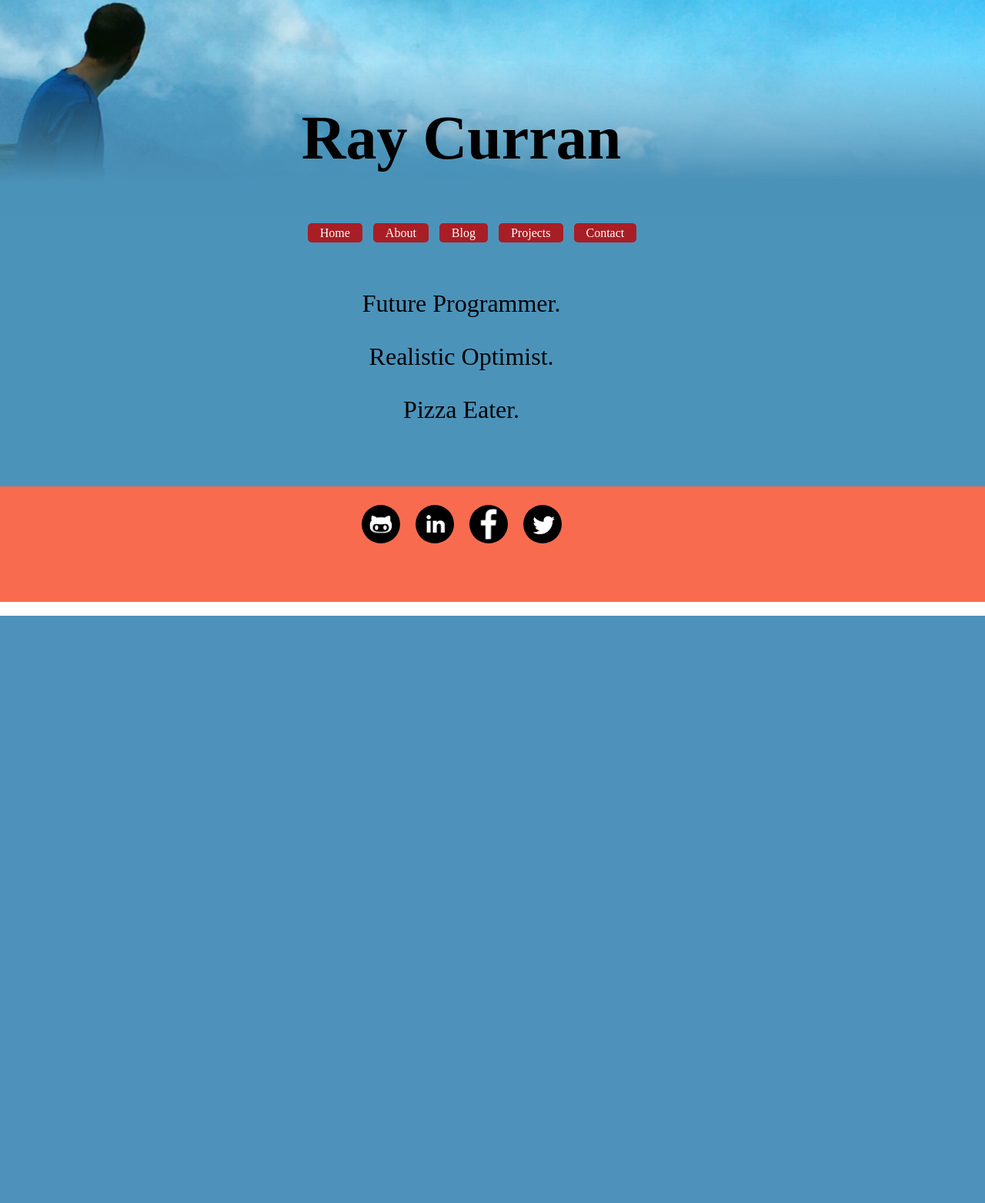
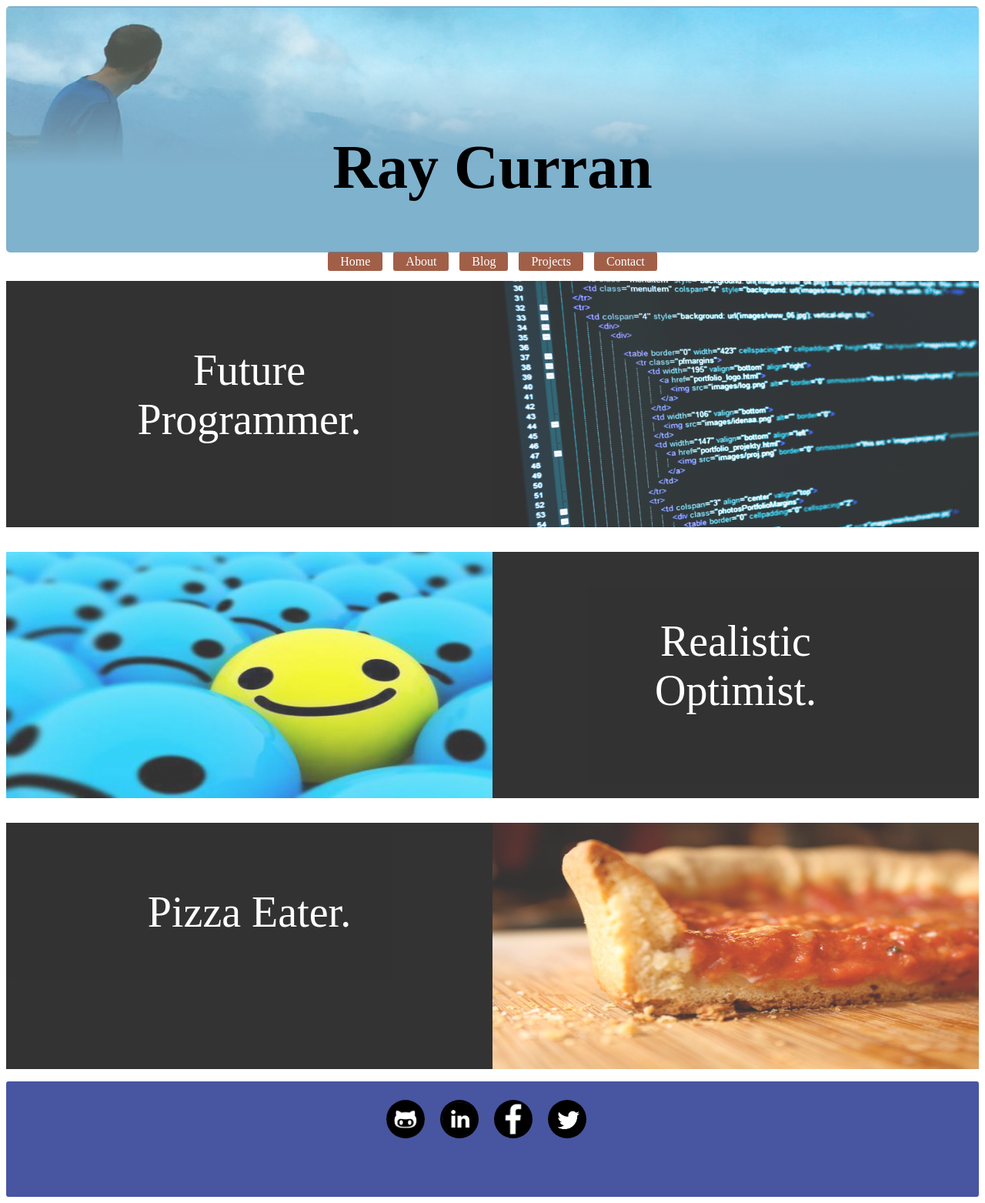
Before and after one commit to ray-curran/ray-curran.github.io, a PHP site: page / in a window 1280 px wide. Shown: the whole page at 77% size. Before the commit the page ends 800 px from the top, so only its background shows below. Run offline with PHP 8.4, Linux system fonts and the light colour scheme.

Commit message:
Update with new css

```diff
--- a/index.html
+++ b/index.html
@@ -1,11 +1,12 @@
 <!DOCTYPE html>
 <html>
 <head>
-	<link rel="stylesheet" type="text/css" href="stylesheets/default.css">
+	<link rel="stylesheet" type="text/css" href="stylesheets/2nddefault.css">
 	<title>Ray Curran</title>
 </head>
 <body>
 	<header>
+		<img src="imgs/mountaintest5.jpg" />
 		<h1>Ray Curran</h1>
 	</header>
 	<nav class="nav-bar">
@@ -15,10 +16,18 @@
 		<a href="#">Projects</a>
 		<a href="#">Contact</a>
 	</nav>
+	<br>
 	<section>
-		<p>Future Programmer.</p>
-		<p>Realistic Optimist.</p>
-		<p>Pizza Eater.</p>
+		<div class="left"><p>Future Programmer.</p></div>
+		<div class="right"><img src="imgs/programmer.png"/></div>
+	</section>
+	<section>
+		<div class="left"><img src="imgs/realoptimism.png"/></div>
+		<div class="right"><p>Realistic Optimist.</p></div>
+	</section>
+	<section>
+		<div class="left"><p>Pizza Eater.</p></div>
+		<div class="right"><img src="imgs/pizza.png"/></div>
 	</section>
 	<footer>
 		<a href="https://github.com/ray-curran"><img src="imgs/graygithub.png"/></a>
--- a/stylesheets/2nddefault.css
+++ b/stylesheets/2nddefault.css
@@ -3,73 +3,86 @@ html {
 	font-family: Futura;
 }
 
-header {
-    background: url("../imgs/mountaintest5.jpg") ;
-    -webkit-background-size: cover; /* For WebKit*/
-    -moz-background-size: cover;    /* Mozilla*/
-    -o-background-size: cover;      /* Opera*/
-    background-size: cover;         /* Generic*/
-    height: 20em;
-    width: 105%;
-    margin: -5em -2em 0em -2em;
-≈
+
+header img {
+	height: 20em;
+	margin: auto;
+	opacity: .7;
+	position: static;
+	border-radius: 5px;
+	width: 100%;
 }
 
 header h1 {
-	padding-top: 2em;
 	font-size: 5em;
-	margin-left: -1em;
+	opacity: 5;
+	position: relative;
+	margin-top: -2em;
+	margin-bottom: .85em;
 }
 
 nav {
-	background-color: #4C93BA;
 	display: inline;
-}
-
-
-nav a:first-child {
-	margin-left: -3em;
 }
 
 nav a {
 	padding: .25em 1em .25em 1em;
 	text-decoration: none;
-	/*border: 1px solid #87852A;*/
-	border-radius: 5px;
+	background-color: #A15F48;
+	margin: 5px;
 	color: white;
-	background-color: #a81e25;
-	margin: 5px;
+	border-radius: 3px;
 }
 
 nav a:hover {
-	/*background-color: #6D6C27;*/
 	background-color: #4F5460;
 }
 
 section {
-	background-color: #4C93BA;
-	width: 105%;
-	margin-left: -1em;
-	text-align: center;
-	margin-top: -2em;
-	height: 12em;
-	font-size: 2em;
+	height: 15em;
+	display: inline;
+	margin: auto;
+	border-radius: 3px;
 }
 
- section > p:first-child {
- 	padding-top: 3em;
- }
+section  p {
+	font-size: 3.5em;
+	width: 48%;
+	margin: auto;
+	padding-top: 1.5em;
+}
 
- section > p {
- 	margin-left: -2.5em;
- }
+section > div {
+	width: 50%;
+	text-align: center;
+	height: 20em;
+	margin-top: 1em;
+	margin-bottom: 1em;
+	background-color: black;
+	color: white;
+	opacity: .8;
+}
+
+section img {
+	height: 100%;
+	width: 100%;
+}
+
+.right {
+	float: right;
+}
+
+.left {
+	float: left;
+}
 
  footer {
- 	/*background-color: #C5646A;*/
- 	background-color: #F96B4F;
  	height: 150px;
- 	width: 105%;
- 	margin: -2em -2em 0em -2em;
+ 	background-color: #4855A1;
+ 	width: 100%;
+ 	margin: auto;
+ 	border-radius: 3px;
+ 	clear: both;
  }
 
  footer img {
@@ -84,12 +97,3 @@ section {
  footer img:hover {
  	background-color: #484848;
  }
-
- footer a:first-child {
- 	margin-left: -4em;
- }
-
- footer a {
- 	margin-top: .5em;
- 	margin-bottom: .5em;
- }
```
Also changed, not shown: imgs/pizza.png (added), imgs/programmer.png (added), imgs/realoptimism.png (added).
